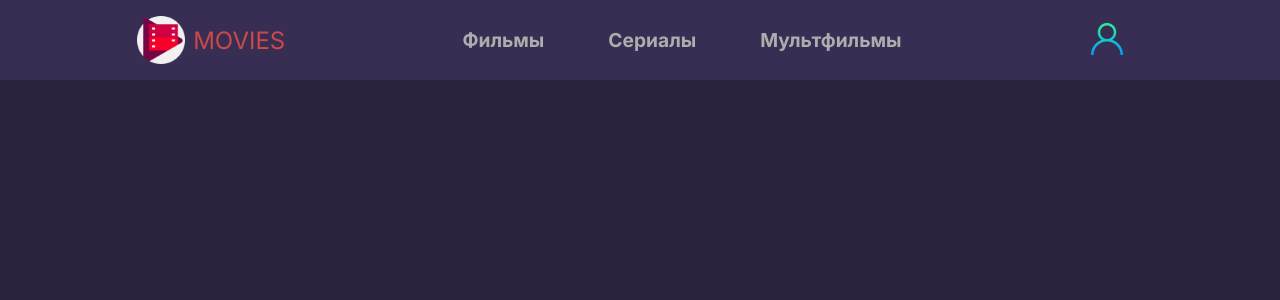
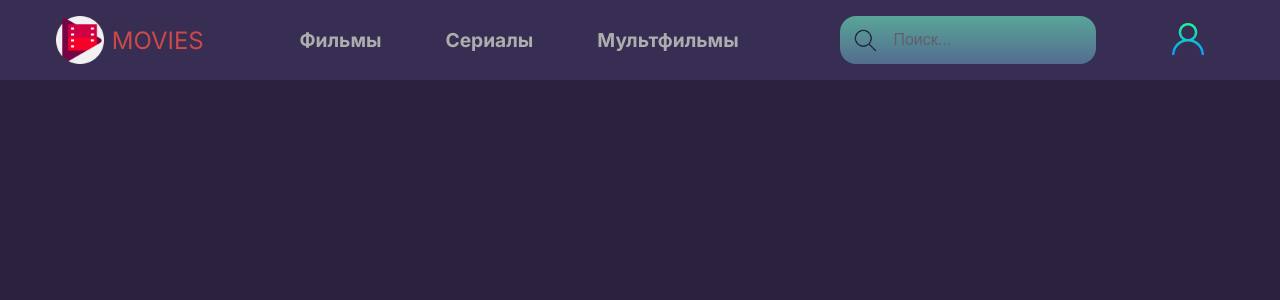
Before and after one commit to Evgenii-Buslaev/MoviesFinderAppReact, a React (Create React App) app: page / in a window 1280 px wide. Shown: the top 300 px of the page. Built offline with nearby package versions, Linux system fonts and the light colour scheme.

Commit message:
Created SearchBar

```diff
--- a/src/components/NavBar/NavBar.jsx
+++ b/src/components/NavBar/NavBar.jsx
@@ -1,4 +1,5 @@
 import ImageButton from "../../UI/ImageButton/ImageButton";
+import SearchBar from "../SearchBar/SearchBar";
 
 import styles from "./NavBar.module.css";
 import logo from "../../icons/logo/logo.png";
@@ -16,7 +17,7 @@ function NavBar() {
         <button className={styles.navBtn}>Сериалы</button>
         <button className={styles.navBtn}>Мультфильмы</button>
       </div>
-      {/*  <Search /> */}
+      <SearchBar />
       <ImageButton path={user} alt="user btn" title="Профиль" />
     </nav>
   );
--- /dev/null
+++ b/src/components/SearchBar/SearchBar.jsx
@@ -0,0 +1,17 @@
+import styles from "./SearchBar.module.css";
+import search from "../../icons/search/search.png";
+
+function SearchBar() {
+  return (
+    <div className={styles.searchBarCont}>
+      <img src={search} alt="search bar" />
+      <input
+        style={{ fontSize: "1rem", color: "white" }}
+        type="text"
+        placeholder="Поиск..."
+      />
+    </div>
+  );
+}
+
+export default SearchBar;
--- /dev/null
+++ b/src/components/SearchBar/SearchBar.module.css
@@ -0,0 +1,24 @@
+.searchBarCont {
+  display: flex;
+  justify-content: space-evenly;
+  align-items: center;
+  width: 20%;
+  height: 60%;
+  margin: 1rem 0;
+  border-radius: 1rem;
+  background: linear-gradient(rgb(103, 216, 182), rgb(95, 136, 170));
+  opacity: 0.7;
+}
+
+.searchBarCont:hover {
+  opacity: 1;
+}
+
+.searchBarCont img {
+  width: 25px;
+}
+
+.searchBarCont input {
+  width: 75%;
+  height: 100%;
+}
```
